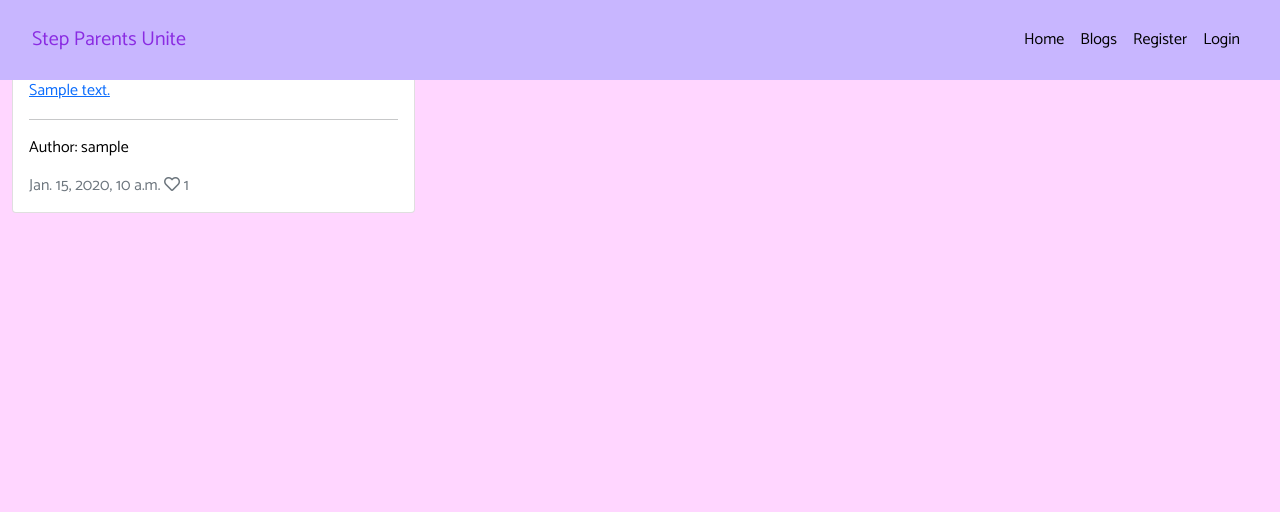
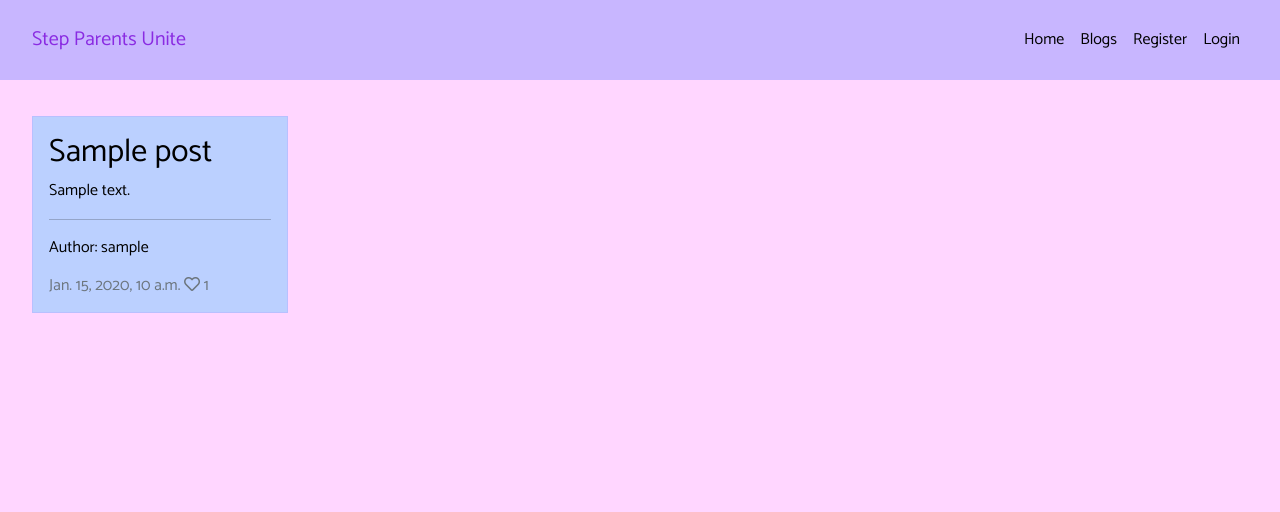
Before and after one commit to Mrst12/step-parents-unite, a Django app: page /blog_page/ in a window 1280 px wide. Shown: the top 512 px of the page. Run offline with Django 3.2, Linux system fonts and the light colour scheme; tables that the repository leaves empty hold one stand-in row (values such as "Sample post").

Commit message:
Add styling for the blog page

```diff
--- a/static/css/style.css
+++ b/static/css/style.css
@@ -73,3 +73,30 @@ h1 {
 .author {
     color: black;
 }
+
+.card {
+    margin: 100px 20px 20px 20px;
+    border: 0;
+}
+
+.card-body {
+    background-color: #bbd0ff;
+    border: 1px solid #b8c0ff;
+}
+
+a.post-link {
+    color:black;
+    text-decoration: none;
+}
+
+a.post-link:hover {
+    color:blueviolet;
+}
+
+/*media query for blog page */
+
+@media screen and (max-width: 767px) {
+    .card {
+        margin: 100px 10px 0 10px;
+    }
+}
--- a/templates/blog_page.html
+++ b/templates/blog_page.html
@@ -9,8 +9,8 @@
         <div class="col-12 mt-3 left">
             <div class="row">
                 {% for post in post_list %}
-                <div class="col-md-4">
-                    <div class="card mb-4">
+                <div class="col-md-6 col-lg-3">
+                    <div class="card md-6">
                         <div class="card-body">
                             <a href="#" class="post-link">
                                 <h2 class="card-title">{{ post.title }}</h2>
```
